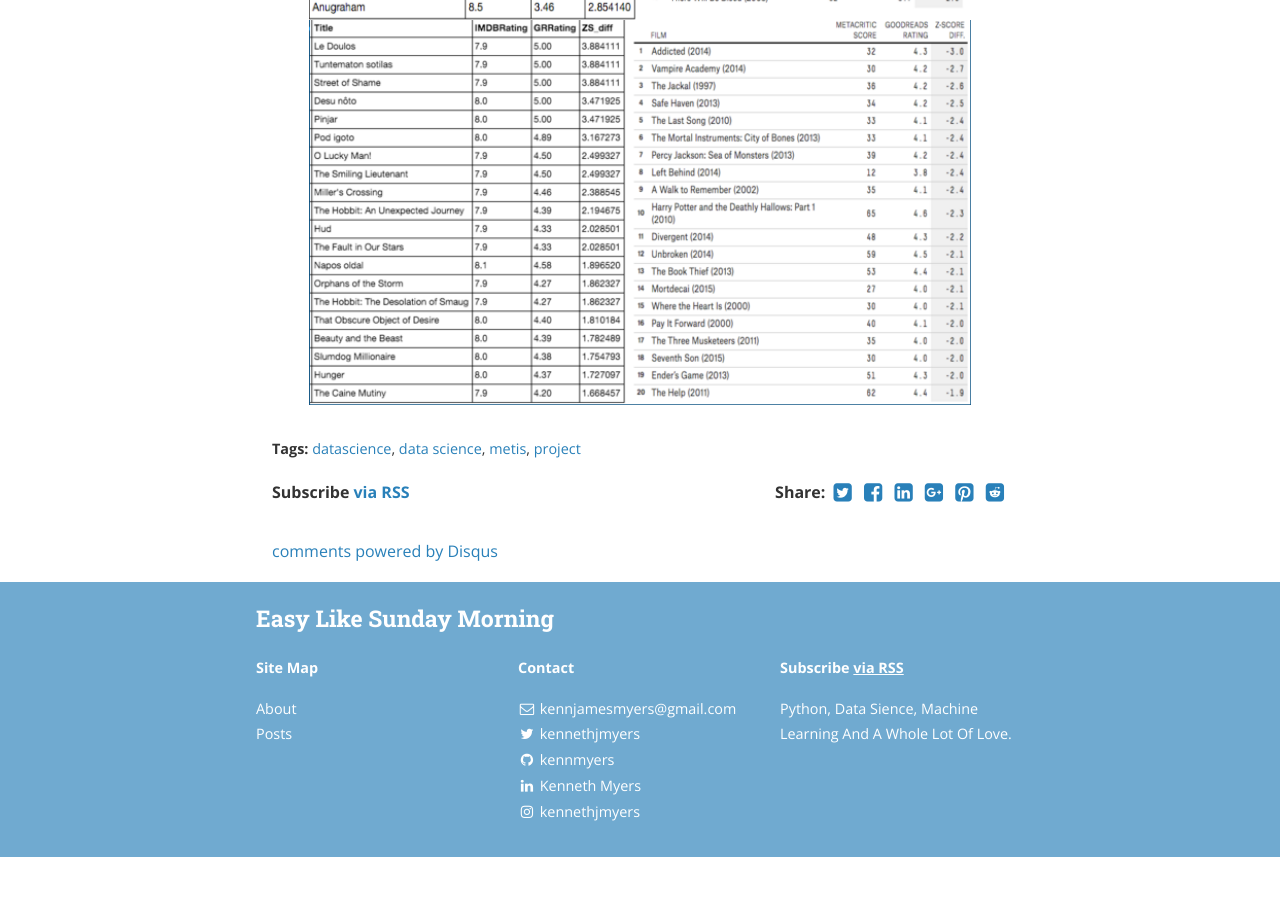
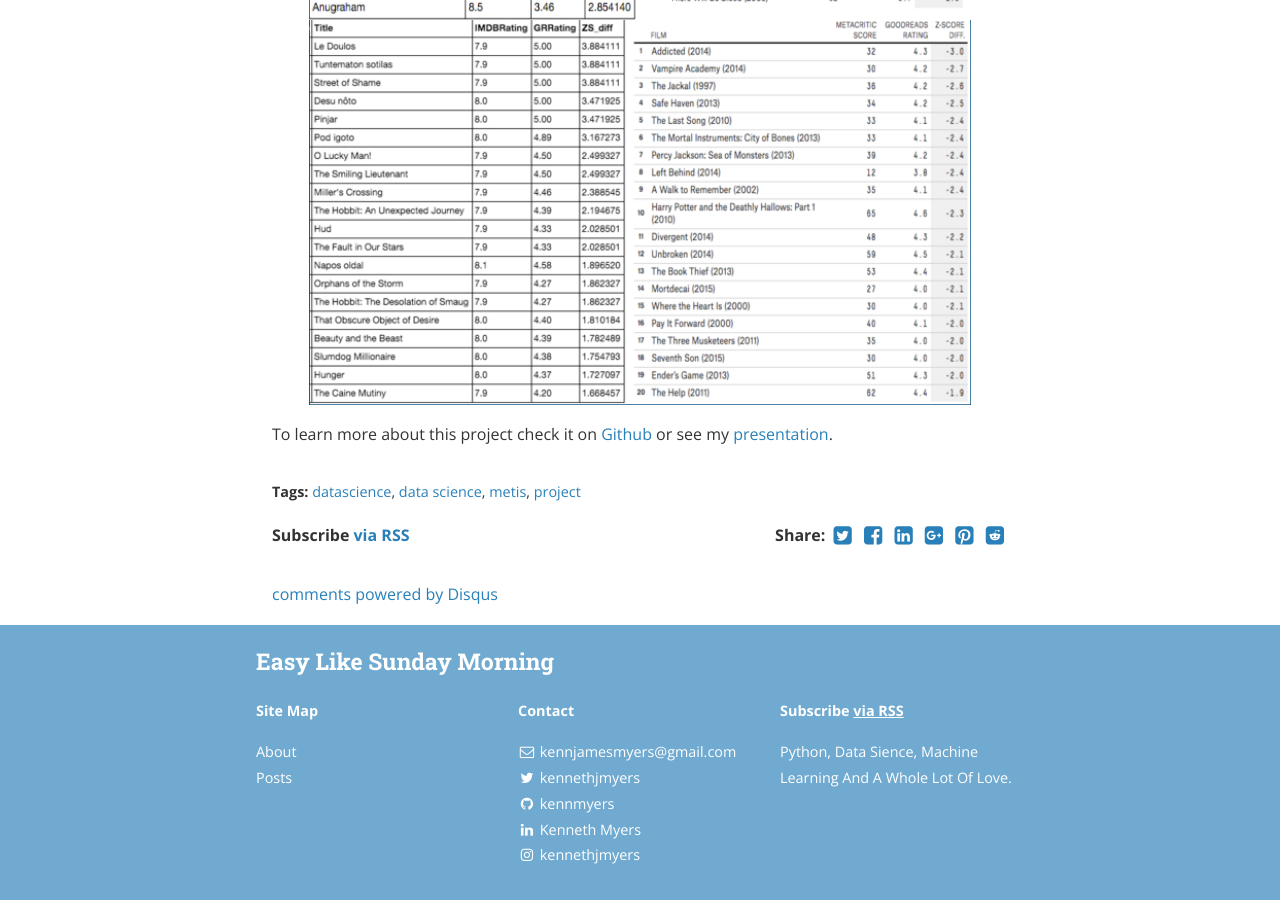
Before and after one commit to kennethjmyers/kennethjmyers.github.io, a Jekyll site: the page built from _posts/2016-01-30-Metis-Second-Project.md, in a window 1280 px wide and 900 px high, scrolled down 5017 px. Built offline with Jekyll 4.4.1, drawn with Linux system fonts in a browser that asks for light colours; nearby versions of some CDN libraries; comment, search, counter and statistics services are not loaded; a style sheet for code colours, icons or effects is not loaded; before the commit the page ends 5874 px from its top, so only the background shows below that.

Commit message:
added links to the presentation and github

```diff
--- a/_posts/2016-01-30-Metis-Second-Project.md
+++ b/_posts/2016-01-30-Metis-Second-Project.md
@@ -57,7 +57,10 @@
 As an extra analysis I also examined the extreme cases where books were better than the movies and movies better than the books. Using IMDB ratings, I found completely different lists than FiveThirtyEight.
 
 In the figures below, the top figure shows extreme cases where movies were rated better than their books, and the bottom figure shows extreme cases where the books were better than the movies. In both figures, FiveThirtyEight's data is shown on the right.
+
 <p align='center'>
     <img src='/assets/metis_second_project/moviesbetterthanbooks.png'>
     <img src='/assets/metis_second_project/booksbetterthanmovies.png'>
 </p>
+
+To learn more about this project check it on [Github](https://github.com/kennmyers/Metis-Projects/tree/master/luther/movie_book_analysis) or see my [presentation](https://docs.google.com/presentation/d/1LYB7e1kdGuIurbkghLURA3gfZv6MLUNcuCLfptaj5U0/edit?usp=sharing).
```
